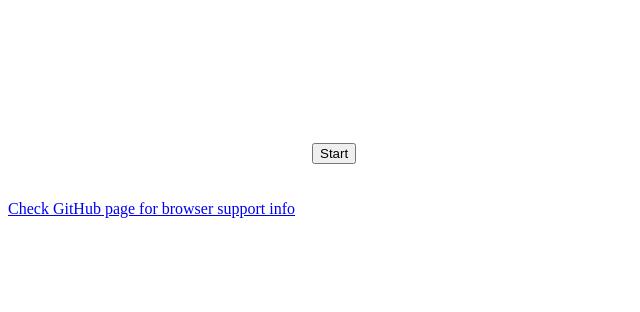
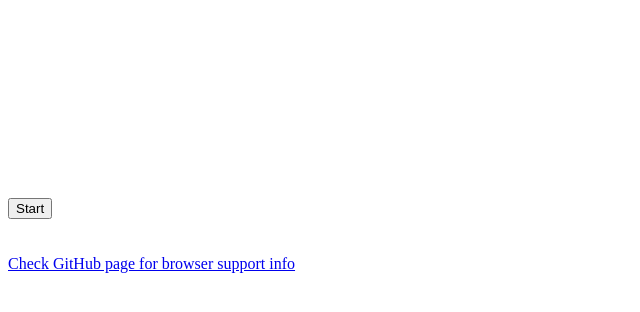
Before and after one commit to DonKarlssonSan/WebcamSpinner, a plain HTML site: page index.html in a window 1280 px wide. Shown: the whole page, without its empty margins (0-640 px from the left). Drawn offline with Linux system fonts and the light colour scheme.

Commit message:
Adding some old school br elements

```diff
--- a/index.html
+++ b/index.html
@@ -36,8 +36,8 @@
 </head>
 
 <body>
-  <video id="video"></video>
-  <button id="startButton" type="button">Start</button> <br/><br/><br/>
+  <video id="video"></video><br/><br/><br/>
+  <button id="startButton" type="button">Start</button><br/><br/><br/>
   <a href="https://github.com/DonKarlssonSan/WebcamSpinner">Check GitHub page for browser support info</a>
   <script>
   (function() {
```
